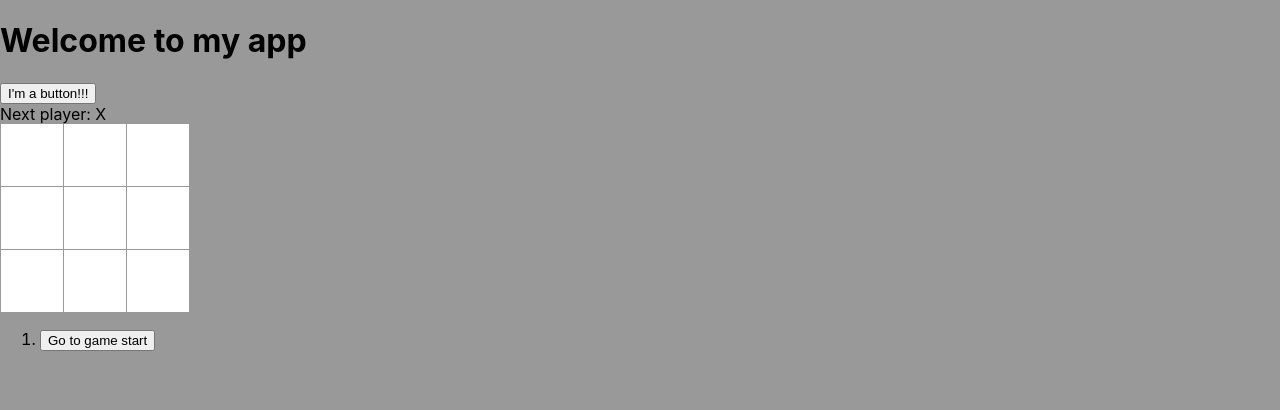
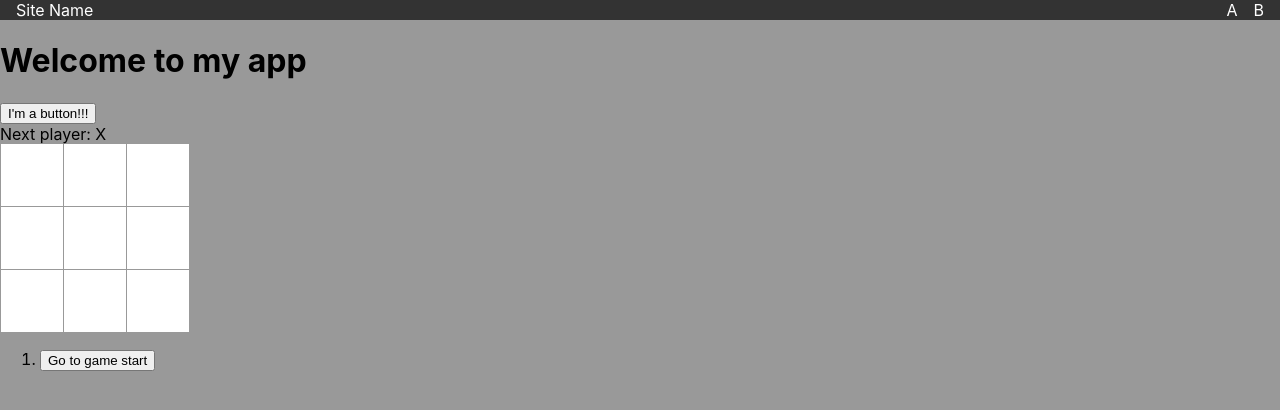
Before and after one commit to NameerK/NameerK.github.io, a React (Create React App) app in the folder my-app/: page / in a window 1280 px wide. Shown: the top 410 px of the page. Built offline with nearby package versions, Linux system fonts and the light colour scheme.

Commit message:
navbar attempt 1

```diff
--- a/my-app/src/App.css
+++ b/my-app/src/App.css
@@ -44,6 +44,34 @@ body {
   background-color: #999;
 }
 
+.nav {
+  background-color: #333;
+  color: white;
+  display: flex;
+  justify-content: space-between;
+  align-items: center;
+  gap: 2rem;
+  padding:0 1rem;
+}
+
+.site-title {
+  font-size: 2rem;
+}
+
+.nav ul {
+  list-style: none;
+  display: flex;
+  padding: 0;
+  margin: 0;
+  gap: 1rem;
+
+}
+
+.nav a {
+  color: inherit;
+  text-decoration: none;
+}
+
 .back {
   background: #18122e;
   color: white;
--- a/my-app/src/App.js
+++ b/my-app/src/App.js
@@ -1,5 +1,6 @@
 import logo from './logo.svg';
 import './App.css';
+import Navbar from './Navbar';
 import { useState } from 'react';
 // make resume website then make board game
 // https://nameerk.github.io
@@ -148,10 +149,13 @@ function calculateWinner(squares) { // function that calculates the winner of th
 
 export default function MyApp() {
   return (
+    <>
+    <Navbar/>
     <body>
       <h1>Welcome to my app</h1>
       <MyButton />
       <Game />
     </body>
+    </>
   );
 }
--- /dev/null
+++ b/my-app/src/Navbar.js
@@ -0,0 +1,15 @@
+export default function Navbar() {
+    return (
+        <nav className="nav">
+            <a href="/" className="site title">Site Name</a>
+            <ul>
+                <li>
+                    <a href="/a">A</a>
+                </li>
+                <li>
+                    <a href="/b">B</a>
+                </li>
+            </ul>
+        </nav>
+    )
+}
```
